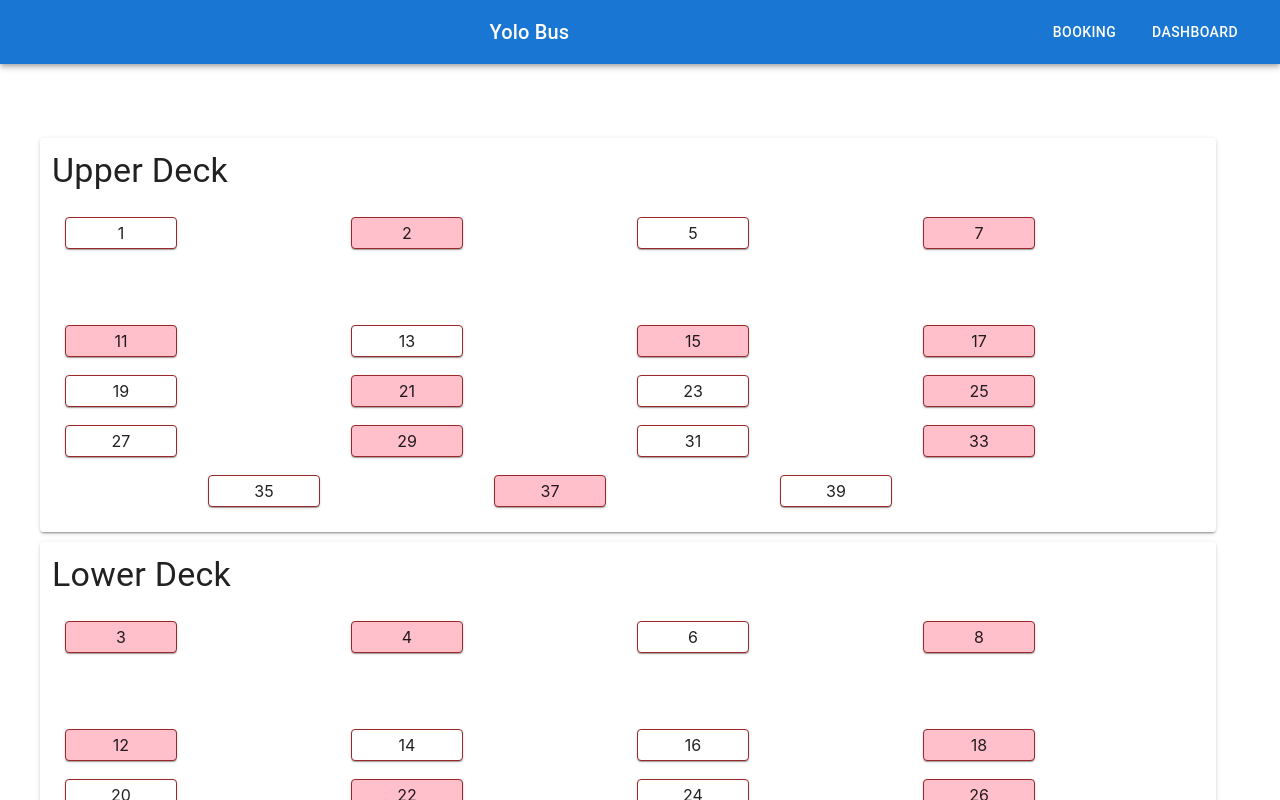
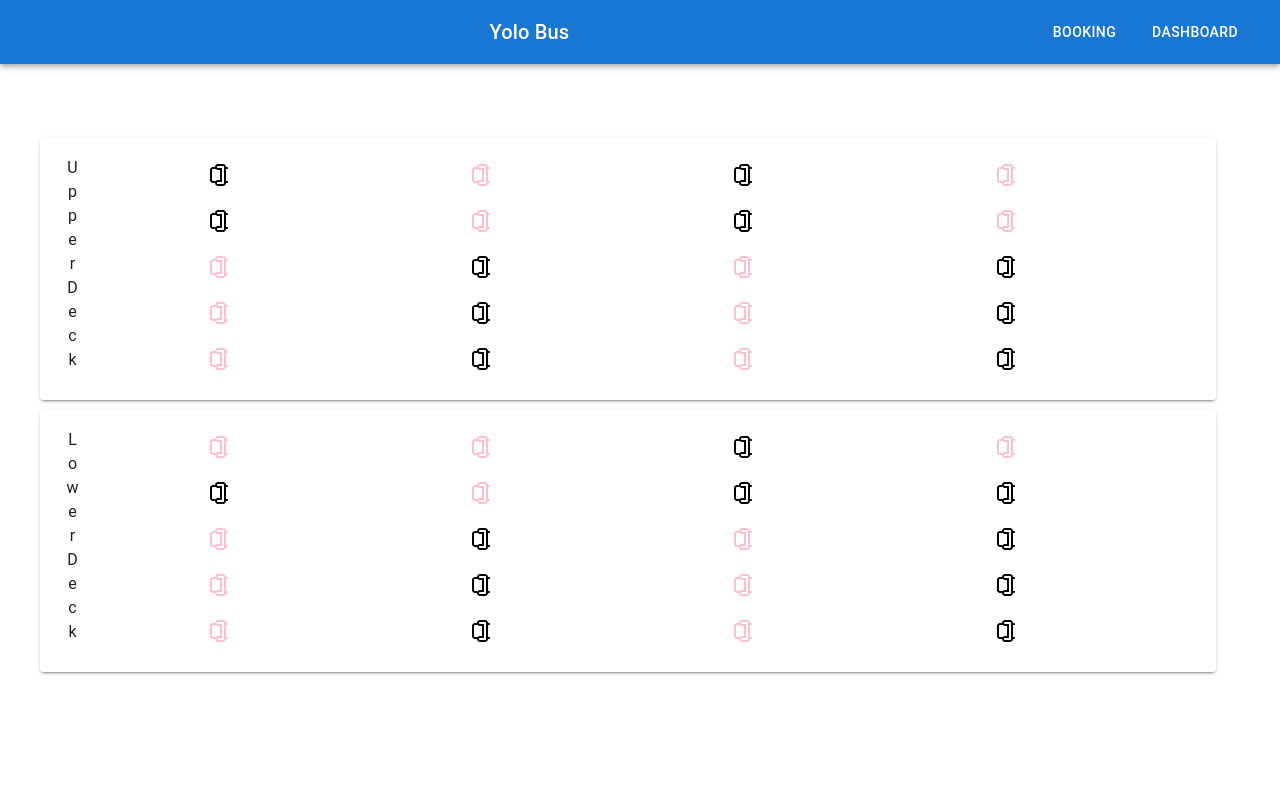
Before and after one commit to speedstershubham/busBookingApp, a React (Create React App) app: page /booking in a window 1280 px wide. Shown: the top 800 px of the page. Built offline with nearby package versions, Linux system fonts and the light colour scheme.

Commit message:
update bus seat ui

```diff
--- a/package.json
+++ b/package.json
@@ -5,7 +5,8 @@
   "dependencies": {
     "@emotion/react": "^11.11.3",
     "@emotion/styled": "^11.11.0",
-    "@mui/material": "^5.15.10",
+    "@mui/icons-material": "^5.15.11",
+    "@mui/material": "^5.15.11",
     "@testing-library/jest-dom": "^5.17.0",
     "@testing-library/react": "^13.4.0",
     "@testing-library/user-event": "^13.5.0",
--- a/src/components/Bus/Bus.tsx
+++ b/src/components/Bus/Bus.tsx
@@ -5,6 +5,7 @@ import { useState } from 'react'
 import UpperDeck from './UpperDeck'
 import LowerDeck from './LowerDeck'
 import TSeat from '../../types/TSeat'
+import CardGrid from './CardGrid'
 
 const Bus: React.FC = () => {
     const [open, setOpen] = useState(false)
@@ -51,6 +52,7 @@ const Bus: React.FC = () => {
                     seatDetail={seatDetail}
                 />
             ) : null}
+            {/* <CardGrid /> */}
         </Container>
     )
 }
--- a/src/components/Bus/BusDeck.tsx
+++ b/src/components/Bus/BusDeck.tsx
@@ -1,14 +1,17 @@
-import { Grid, Paper, Typography } from '@mui/material'
 import React from 'react'
+import { Grid } from '@mui/material'
+import ChairOutlinedIcon from '@mui/icons-material/ChairOutlined'
+import VerticalLabel from '../../helperComponent/VerticalLabel'
 import TSeat from '../../types/TSeat'
 
-interface busDeckProps {
+interface BusDeckProps {
     data: TSeat[]
     setOpen: (isOpen: boolean) => void
     label: string
     setSeatDetail: (seat: TSeat) => void
 }
-const BusDeck: React.FC<busDeckProps> = ({
+
+const BusDeck: React.FC<BusDeckProps> = ({
     data,
     setOpen,
     label,
@@ -16,15 +19,14 @@ const BusDeck: React.FC<busDeckProps> = ({
 }) => {
     return (
         <Grid container spacing={1}>
-            <Typography variant="h4" gutterBottom align="center">
-                {label}
-            </Typography>
-            <Grid item xs={12}>
+            <Grid item>
+                <VerticalLabel label={label} />
+            </Grid>
+            <Grid item xs={11}>
                 <Grid container justifyContent="center" spacing={1}>
-                    {data.slice(0, 4).map((seat, index) => (
+                    {data.map((seat, index) => (
                         <Grid key={index} item xs={3}>
-                            <Paper
-                                className={`seat ${seat ? 'occupied' : ''}`}
+                            <ChairOutlinedIcon
                                 onClick={() => {
                                     if (seat.available) {
                                         setOpen(true)
@@ -32,55 +34,17 @@ const BusDeck: React.FC<busDeckProps> = ({
                                     }
                                 }}
                                 style={{
-                                    backgroundColor:
+                                    transform: 'rotate(-90deg)',
+                                    color:
                                         seat.seatStatus.femaleSeat &&
                                         seat.available
                                             ? 'pink'
                                             : !seat.available
                                               ? 'grey'
-                                              : 'white',
+                                              : 'black',
                                     padding: '5px',
-                                    textAlign: 'center',
                                 }}
-                            >
-                                {seat.seatNumber}
-                            </Paper>
-                        </Grid>
-                    ))}
-                </Grid>
-            </Grid>
-            {/* Gap */}
-            <Grid item xs={12}>
-                <div style={{ height: '50px' }} />{' '}
-                {/* Adjust the height as needed */}
-            </Grid>
-            {/* Second Row */}
-            <Grid item xs={12}>
-                <Grid container justifyContent="center" spacing={1}>
-                    {data.slice(5).map((seat, index) => (
-                        <Grid key={index + 5} item xs={3}>
-                            <Paper
-                                className={`seat ${seat ? 'occupied' : ''}`}
-                                onClick={() => {
-                                    if (seat.available) {
-                                        setOpen(true)
-                                        setSeatDetail(seat)
-                                    }
-                                }}
-                                style={{
-                                    backgroundColor:
-                                        seat.seatStatus.femaleSeat &&
-                                        seat.available
-                                            ? 'pink'
-                                            : !seat.available
-                                              ? 'grey'
-                                              : 'white',
-                                    padding: '5px',
-                                    textAlign: 'center',
-                                }}
-                            >
-                                {seat.seatNumber}
-                            </Paper>
+                            />
                         </Grid>
                     ))}
                 </Grid>
--- /dev/null
+++ b/src/helperComponent/VerticalLabel.tsx
@@ -0,0 +1,34 @@
+import React from 'react'
+import { Typography } from '@mui/material'
+
+interface VerticalLabelProps {
+    label: string
+}
+
+const VerticalLabel: React.FC<VerticalLabelProps> = ({ label }) => {
+    const characters: string[] = label.split('')
+
+    return (
+        <Typography
+            align="center"
+            style={{ display: 'flex', flexDirection: 'column' }}
+        >
+            {characters.map((char: string, index: number) => (
+                <span
+                    key={index}
+                    style={{
+                        transform: 'rotate(360deg)',
+                        transformOrigin: 'bottom',
+                        writingMode: 'vertical-rl',
+                        textOrientation: 'upright',
+                        letterSpacing: '5px',
+                    }}
+                >
+                    {char}
+                </span>
+            ))}
+        </Typography>
+    )
+}
+
+export default VerticalLabel
```
Also changed, not shown: src/components/Bus/CardGrid.tsx (added, +53 -0 lines), 1 other file (tests, documents, lock files or other folders).
